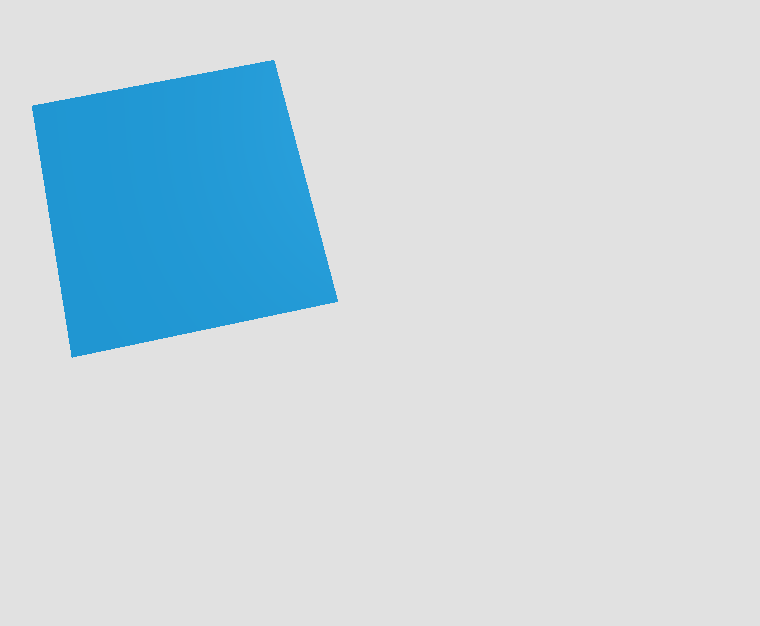
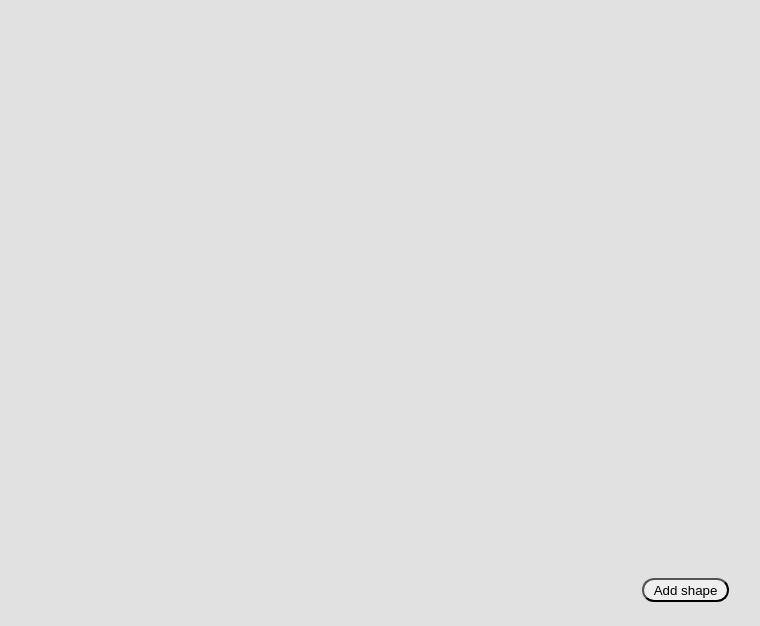
Before and after one commit to bohdanbodnarenko/threejs-test, a React (Create React App) app: page / in a window 1280 px wide. Shown: the part 174-800 px from the top of the page, without its empty margins (461-1221 px from the left). Built offline with nearby package versions, Linux system fonts and the light colour scheme.

Commit message:
added random shapes

```diff
--- a/src/App.jsx
+++ b/src/App.jsx
@@ -1,13 +1,22 @@
-import React, { Component } from "react";
+import React, { Component, Fragment } from "react";
 import * as THREE from "three";
 import { OrbitControls } from "three/examples/jsm/controls/OrbitControls";
+import { Editor, shapes } from "./editor/editor";
+
+const randomFromRange = (min, max) => Math.random() * (max - min) + min;
+const shapeNames = Object.keys(shapes);
 
 class App extends Component {
   componentDidMount() {
+    this.shapes = {};
     this.sceneSetup();
-    this.addCustomSceneObjects();
     this.startAnimationLoop();
     window.addEventListener("resize", this.handleWindowResize);
+  }
+
+  constructor() {
+    super();
+    this.editor = new Editor();
   }
 
   componentWillUnmount() {
@@ -48,26 +57,38 @@ class App extends Component {
     // OrbitControls allow a camera to orbit around the object
     // https://threejs.org/docs/#examples/controls/OrbitControls
     this.controls = new OrbitControls(this.camera, this.el);
+
     this.renderer = new THREE.WebGLRenderer();
     this.renderer.setSize(width, height);
+
+    window.THREE = THREE;
+    window.controls = this.controls;
+    window.scene = this.scene;
+    window.renderer = this.renderer;
+
     this.el.appendChild(this.renderer.domElement); // mount using React ref
   };
 
-  addCustomSceneObjects = () => {
-    const geometry = new THREE.BoxGeometry(2, 2, 2);
-    const material = new THREE.MeshPhongMaterial({
-      color: 0x156289,
-      emissive: 0x072534,
-      side: THREE.DoubleSide,
-      flatShading: true
-    });
-    this.cube = new THREE.Mesh(geometry, material);
-    this.scene.add(this.cube);
+  addRandomMesh = () => {
+    const shapeIndex = Math.round(randomFromRange(0, shapeNames.length - 1)),
+      shapePosition = {
+        x: randomFromRange(-4, 4),
+        y: randomFromRange(-3, 3),
+        z: randomFromRange(-1, 2)
+      };
+    const shape = this.editor.addShape(
+      shapeNames[shapeIndex],
+      this.scene,
+      shapePosition
+    );
+    this.shapes[shape.id] = shape;
   };
 
   startAnimationLoop = () => {
-    this.cube.rotation.x += 0.01;
-    this.cube.rotation.y += 0.01;
+    for (const { mesh } of Object.values(this.shapes)) {
+      mesh.rotation.x += 0.01;
+      mesh.rotation.y += 0.01;
+    }
 
     this.renderer.render(this.scene, this.camera);
     this.controls.update();
@@ -82,13 +103,18 @@ class App extends Component {
     this.renderer.setSize(width, height);
     this.camera.aspect = width / height;
 
-    // Note that after making changes to most of camera properties you have to call
-    // .updateProjectionMatrix for the changes to take effect.
     this.camera.updateProjectionMatrix();
   };
 
   render() {
-    return <div className={"viewport"} ref={ref => (this.el = ref)} />;
+    return (
+      <Fragment>
+        <button className={"add-shape-button"} onClick={this.addRandomMesh}>
+          Add shape
+        </button>
+        <div className={"viewport"} ref={ref => (this.el = ref)} />
+      </Fragment>
+    );
   }
 }
 
--- /dev/null
+++ b/src/editor/editor.js
@@ -0,0 +1,22 @@
+import * as shapeTypes from "./shapes/";
+
+export const shapes = shapeTypes;
+export class Editor {
+  addShape(type, scene, position = { x: 0, y: 0, z: 0 }) {
+    if (!shapes[type]) {
+      console.warn(`Shape with type "${type}" does not exist`);
+      return null;
+    }
+    const shape = new shapes[type](type, false);
+
+    if (!position.x || !position.y || !position.y) {
+      console.warn(`Position for shape ${type} is in incorrect format`);
+    } else {
+      shape.position = position;
+    }
+
+    shape.addToScene(scene);
+
+    return shape;
+  }
+}
--- /dev/null
+++ b/src/editor/shape.js
@@ -0,0 +1,61 @@
+import * as THREE from "three";
+
+export default class Shape {
+  constructor(name) {
+    this.mesh = new THREE.Mesh();
+    this.mesh.name = name;
+    this.mesh.material = new THREE.MeshPhongMaterial({
+      color: Math.random() * 0xffffff,
+      emissive: 0x072534,
+      side: THREE.DoubleSide,
+      flatShading: true
+    });
+  }
+
+  get id() {
+    return this.mesh.uuid;
+  }
+
+  get name() {
+    return this.mesh.name;
+  }
+
+  set name(value) {
+    this.mesh.name = value;
+  }
+
+  get position() {
+    return this.mesh.position;
+  }
+
+  set position(value) {
+    this.mesh.position.copy(value);
+  }
+
+  get color() {
+    return `#${this.mesh.material.color.getHexString()}`;
+  }
+
+  set color(value) {
+    this.mesh.material.color.set(value);
+  }
+
+  get opacity() {
+    return this.mesh.material.opacity;
+  }
+
+  set opacity(value) {
+    this.mesh.material.transparent = value !== 1;
+    this.mesh.material.opacity = value;
+  }
+
+  addToScene(scene) {
+    scene.add(this.mesh);
+  }
+
+  removeFromScene() {
+    if (this.mesh.parent) {
+      this.mesh.parent.remove(this.mesh);
+    }
+  }
+}
--- /dev/null
+++ b/src/editor/shapes/cone.js
@@ -0,0 +1,11 @@
+import * as THREE from "three";
+
+import Shape from "../shape";
+
+export class Cone extends Shape {
+  constructor(name) {
+    super(name);
+
+    this.mesh.geometry = new THREE.ConeGeometry(0.5, 3, 16);
+  }
+}
--- /dev/null
+++ b/src/editor/shapes/cube.js
@@ -0,0 +1,11 @@
+import * as THREE from "three";
+
+import Shape from "../shape";
+
+export class CubeShape extends Shape {
+  constructor(name) {
+    super(name);
+
+    this.mesh.geometry = new THREE.BoxGeometry(1, 1, 1);
+  }
+}
--- /dev/null
+++ b/src/editor/shapes/cylinder.js
@@ -0,0 +1,11 @@
+import * as THREE from "three";
+
+import Shape from "../shape";
+
+export class Cylinder extends Shape {
+  constructor(name) {
+    super(name);
+
+    this.mesh.geometry = new THREE.CylinderGeometry(1, 1, 1.5, 32);
+  }
+}
--- /dev/null
+++ b/src/editor/shapes/dodecahedron.js
@@ -0,0 +1,15 @@
+import * as THREE from "three";
+
+import Shape from "../shape";
+
+export class DodecahedronShape extends Shape {
+  constructor(name) {
+    super(name);
+
+    this.mesh.geometry = new THREE.DodecahedronGeometry(0.5, 0).translate(
+      0,
+      0.5,
+      0
+    );
+  }
+}
--- /dev/null
+++ b/src/editor/shapes/index.js
@@ -0,0 +1,5 @@
+export * from "./cube";
+export * from "./dodecahedron";
+export * from "./sphere";
+export * from "./cylinder";
+export * from "./cone";
--- /dev/null
+++ b/src/editor/shapes/sphere.js
@@ -0,0 +1,15 @@
+import * as THREE from "three";
+
+import Shape from "../shape";
+
+export class SphereShape extends Shape {
+  constructor(name) {
+    super(name);
+
+    this.mesh.geometry = new THREE.SphereGeometry(0.5, 16, 16).translate(
+      0,
+      0.5,
+      0
+    );
+  }
+}
--- a/src/index.css
+++ b/src/index.css
@@ -7,3 +7,20 @@ body {
   height: 100vh;
   padding: 0;
 }
+
+canvas {
+  display: block;
+}
+
+.add-shape-button {
+  z-index: 100;
+  position: fixed;
+  height: 3vh;
+  border-radius: 25px;
+  padding: 0 10px;
+  text-align: center;
+  right: 7vw;
+  bottom: 3vh;
+  outline: none;
+  font-weight: 500;
+}
```
